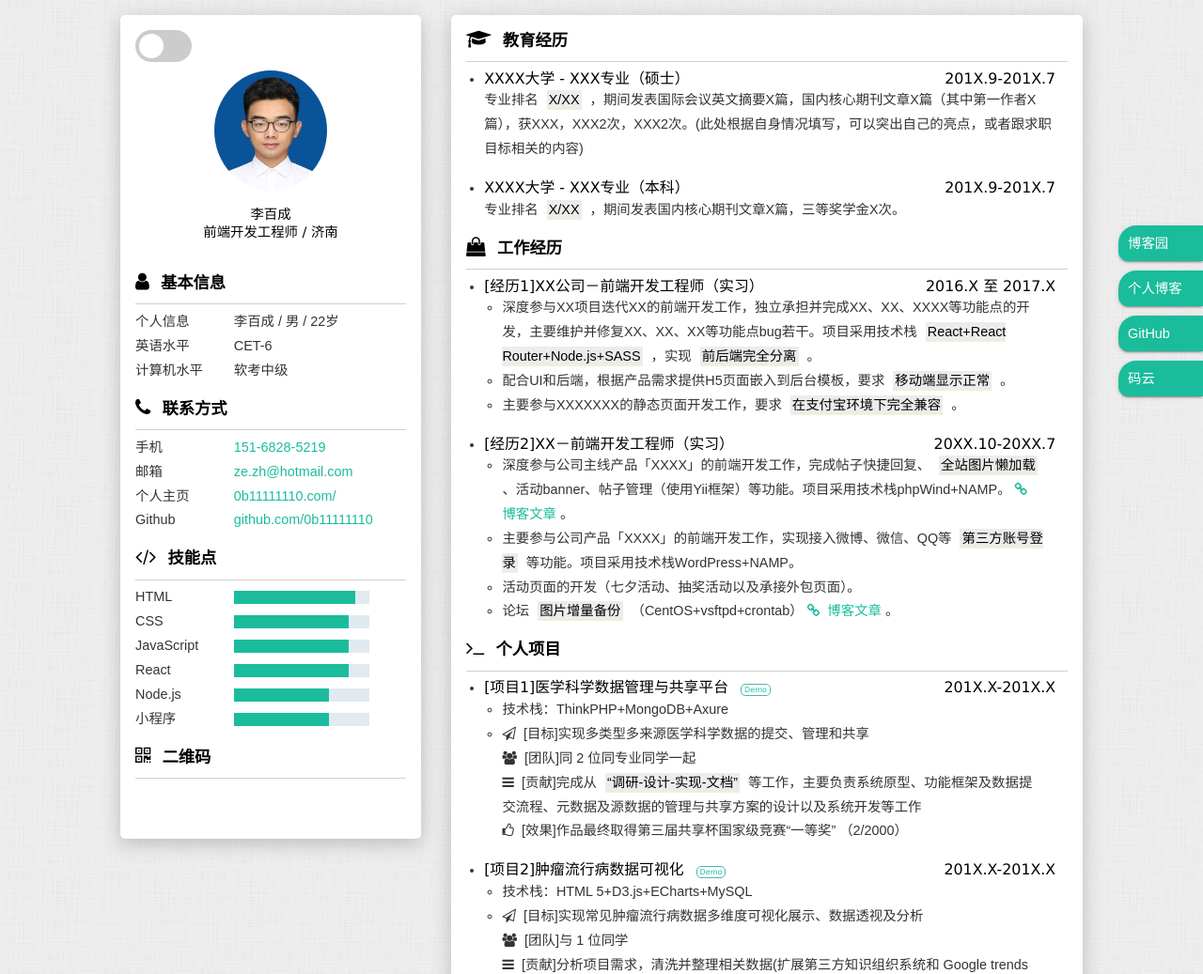
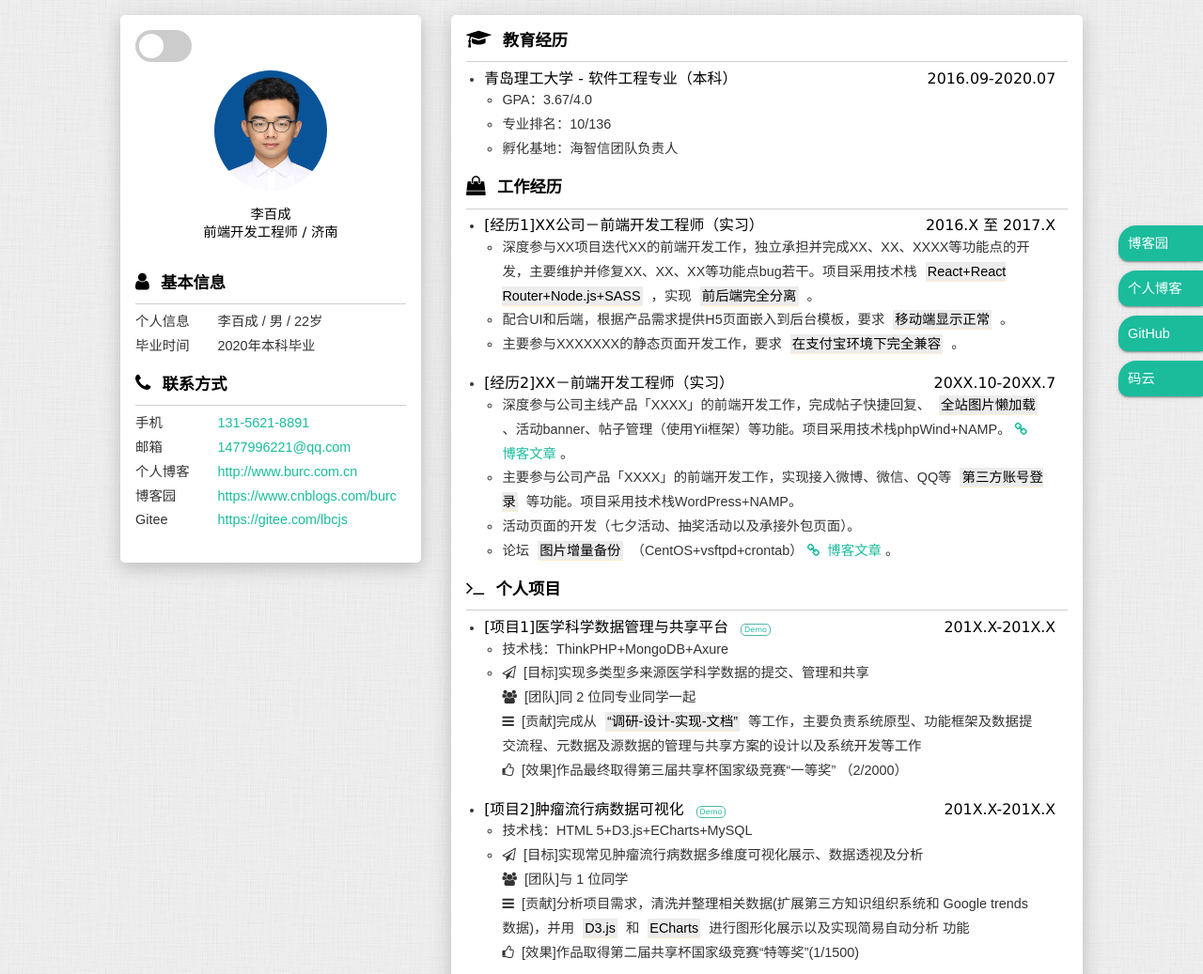
Before and after one commit to burc-li/burc-li.github.io, a plain HTML site: page index.html in a window 1280 px wide. Shown: the top 1037 px of the page at 94% size. Drawn offline with Linux system fonts and the light colour scheme.

Commit message:
perf：修改个人信息

```diff
--- a/assets/css/index.css
+++ b/assets/css/index.css
@@ -91,7 +91,7 @@ body .info-unit h3 {
 }
 .container .side .info-unit ul li label {
   display: inline-block;
-  width: 35%;
+  width: 29%;
 }
 .container .side .info-unit ul li span {
   display: inline-block;
--- a/index.html
+++ b/index.html
@@ -115,12 +115,8 @@
               <span>李百成 / 男 / 22岁</span>
             </li>
             <li>
-              <label>英语水平</label>
-              <span>CET-6</span>
-            </li>
-            <li>
-              <label>计算机水平</label>
-              <span>软考中级</span>
+              <label>毕业时间</label>
+              <span>2020年本科毕业</span>
             </li>
           </ul>
         </section>
@@ -135,25 +131,29 @@
           <ul>
             <li>
               <label>手机</label>
-              <a href="tel:15168285219" target="_blank">151-6828-5219</a>
+              <a href="tel:13156218891" target="_blank">131-5621-8891</a>
             </li>
             <li>
               <label>邮箱</label>
-              <a href="mailto:ze.zh@hotmail.com" target="_blank">ze.zh@hotmail.com</a>
+              <a href="1477996221@qq.com" target="_blank">1477996221@qq.com</a>
             </li>
             <li>
-              <label>个人主页</label>
-              <a href="http://0b11111110.com/" target="_blank">0b11111110.com/</a>
+              <label>个人博客</label>
+              <a href="http://www.burc.com.cn/#/" target="_blank">http://www.burc.com.cn</a>
             </li>
             <li>
-              <label>Github</label>
-              <a href="https://github.com/0b11111110" target="_blank">github.com/0b11111110</a>
+              <label>博客园</label>
+              <a href="https://www.cnblogs.com/burc/" target="_blank">https://www.cnblogs.com/burc</a>
+            </li>
+            <li>
+              <label>Gitee</label>
+              <a href="https://gitee.com/lbcjs" target="_blank">https://gitee.com/lbcjs</a>
             </li>
           </ul>
         </section>
 
         <!-- 技能点 -->
-        <section class="skill info-unit">
+        <!-- <section class="skill info-unit">
           <h2>
             <i class="fa fa-code" aria-hidden="true"></i>
             技能点
@@ -185,16 +185,16 @@
               <progress value="70" max="100"></progress>
             </li>
           </ul>
-        </section>
+        </section> -->
 
-        <section class="qrcode info-unit">
+        <!-- <section class="qrcode info-unit">
           <h2>
             <i class="fa fa-qrcode" aria-hidden="true"></i>
             二维码
           </h2>
           <hr />
           <img src="" style="width: 100%" alt="" />
-        </section>
+        </section> -->
 
         <!-- 技术栈 -->
         <!-- <div class="stack info-unit">
@@ -228,25 +228,14 @@
           <ul>
             <li>
               <h3>
-                <span>XXXX大学 - XXX专业（硕士）</span>
-                <time>201X.9-201X.7</time>
+                <span>青岛理工大学 - 软件工程专业（本科）</span>
+                <time>2016.09-2020.07</time>
               </h3>
-              <p>
-                专业排名
-                <mark>X/XX</mark>
-                ，期间发表国际会议英文摘要X篇，国内核心期刊文章X篇（其中第一作者X篇），获XXX，XXX2次，XXX2次。(此处根据自身情况填写，可以突出自己的亮点，或者跟求职目标相关的内容)
-              </p>
-            </li>
-            <li>
-              <h3>
-                <span>XXXX大学 - XXX专业（本科）</span>
-                <time>201X.9-201X.7</time>
-              </h3>
-              <p>
-                专业排名
-                <mark>X/XX</mark>
-                ，期间发表国内核心期刊文章X篇，三等奖学金X次。
-              </p>
+              <ul class="info-content">
+                <li>GPA：3.67/4.0</li>
+                <li>专业排名：10/136</li>
+                <li>孵化基地：海智信团队负责人</li>
+              </ul>
             </li>
           </ul>
         </section>
@@ -446,19 +435,9 @@
           </ul>
         </section>
 
-        <!-- 自我评价 -->
-        <section class="work info-unit">
-          <h2>
-            <i class="fa fa-pencil" aria-hidden="true"></i>
-            自我评价/期望
-          </h2>
-          <hr />
-          <p>
-            [此处如果有一些能够量化的、且比较个性的指标会有加分，比如喜爱跑步坚持夜跑200小时或者200km等]
-            <span class="mark-txt">“多静多思考，反省不张扬”</span>
-            是我给自己总结的“十字箴言”，鞭策自己做人既不能以己度人，也不以人观己，要脚踏实地做事，坚持自己的梦想和本心。
-          </p>
-        </section>
+        <!-- 荣誉奖项 -->
+
+        <!-- 专业技能 -->
       </section>
     </article>
 
```
